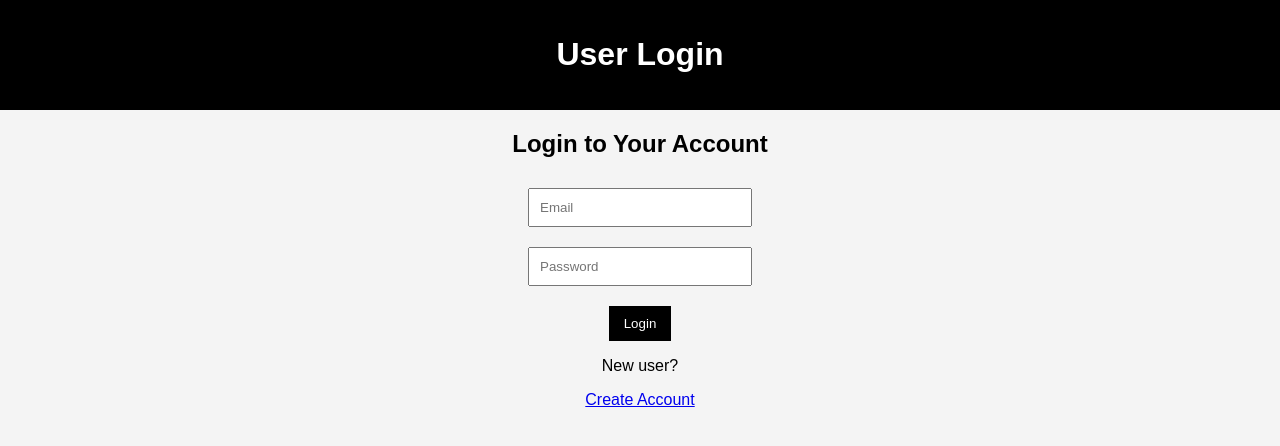
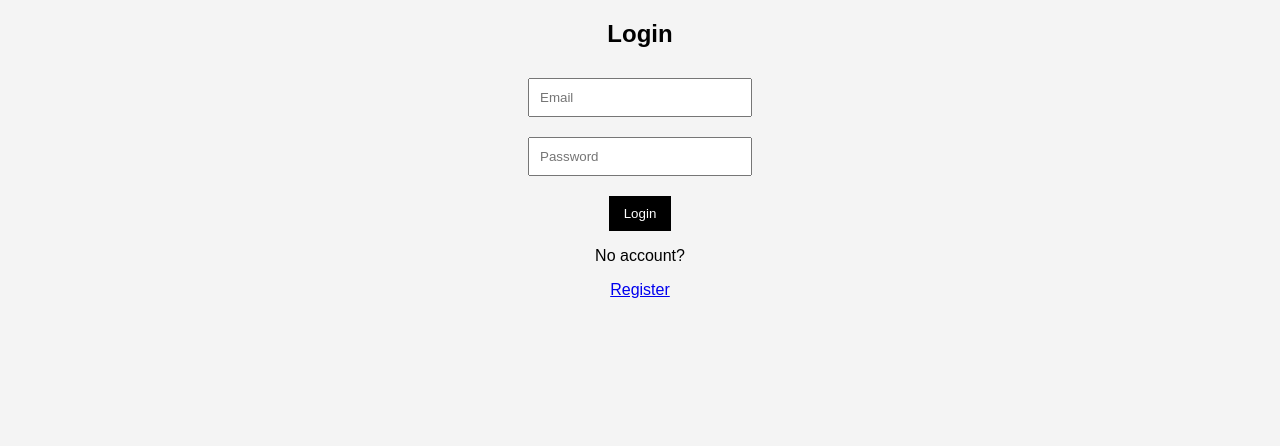
Before and after one commit to sudiptanandan23/ecommerce-demo, a website: page public/login.html in a window 1280 px wide. Drawn offline with Linux system fonts and the light colour scheme.

Commit message:
Update login.html

```diff
--- a/public/login.html
+++ b/public/login.html
@@ -9,13 +9,7 @@
 
 <body>
 
-<header>
-<h1>User Login</h1>
-</header>
-
-<section>
-
-<h2>Login to Your Account</h2>
+<h2>Login</h2>
 
 <input id="email" placeholder="Email">
 
@@ -27,11 +21,9 @@
 
 <button onclick="login()">Login</button>
 
-<p>New user?</p>
+<p>No account?</p>
 
-<a href="register.html">Create Account</a>
-
-</section>
+<a href="register.html">Register</a>
 
 <script src="app.js"></script>
 
```
